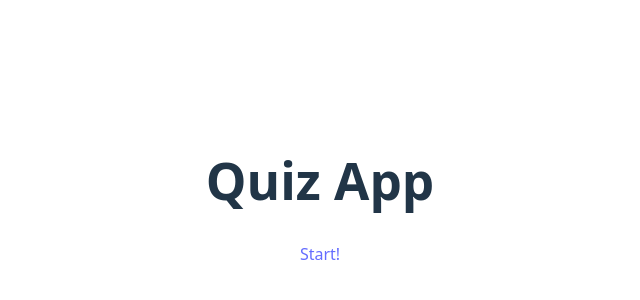
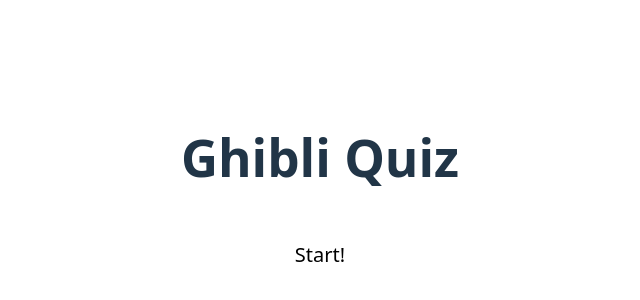
Before and after one commit to yuu-kuguhara/react-quiz-app, a React (Vite) app: page / in a window 1280 px wide. Shown: the part 208-508 px from the top of the page, without its empty margins (320-960 px from the left). Built offline with nearby package versions, Linux system fonts and the light colour scheme.

Commit message:
初級、中級、上級のレベルを表示。

```diff
--- /dev/null
+++ b/src/data/quizLevel.js
@@ -0,0 +1,14 @@
+const levels = [
+    {min: 0, max: 4, label: '初級'},
+    {min: 5, max: 8, label: '中級'},
+    {min: 9, max: 9, label: '上級'},
+];
+
+export function getLevelLabel(questionIndex) {
+    const level = levels.find(level =>
+        questionIndex >= level.min && questionIndex <= level.max
+    );
+    return level ? level.label : '';
+}
+
+export default levels
--- a/src/pages/HomePage.jsx
+++ b/src/pages/HomePage.jsx
@@ -1,11 +1,14 @@
 import { Link } from "react-router-dom";
 import { ROUTES } from "../const";
+import Button from "../components/Button/Button";
 
 export default function HomePage() {
   return (
     <>
-      <h1>Quiz App</h1>
-      <Link to={ROUTES.QUIZ}>Start!</Link>
+      <h1>Ghibli Quiz</h1>
+      <Link to={ROUTES.QUIZ}>
+        <Button>Start!</Button>
+      </Link>
     </>
   );
 }
--- a/src/pages/QuizPage.jsx
+++ b/src/pages/QuizPage.jsx
@@ -5,6 +5,7 @@
 import { ROUTES } from "../const";
 import { useEffect, useState } from "react";
 import TextQuestion from "../components/TextQuestion/TextQuestion";
+import { getLevelLabel } from "../data/quizLevel";
 
 export default function QuizPage() {
   const [quizIndex, setQuizIndex] =
@@ -12,6 +13,7 @@
   const [answerLogs, setAnswerLogs] = useState([]);
   const navigation = useNavigate();
   const MAX_QUIZ_LEN = quizData.length;
+  const level = getLevelLabel(quizIndex);
 
   // 4択問題のクリック処理
   const handleClick = (clickedIndex) => {
@@ -62,6 +64,7 @@
 
   return (
     <>
+      <h2>レベル: {level}</h2>
       {quizData[quizIndex] /* &&→条件がtrueの時だけ描画する */ && (
         <Display>{`Q${quizIndex + 1}. ${
           quizData[quizIndex].question
```
Also changed, not shown: src/memo.txt.
